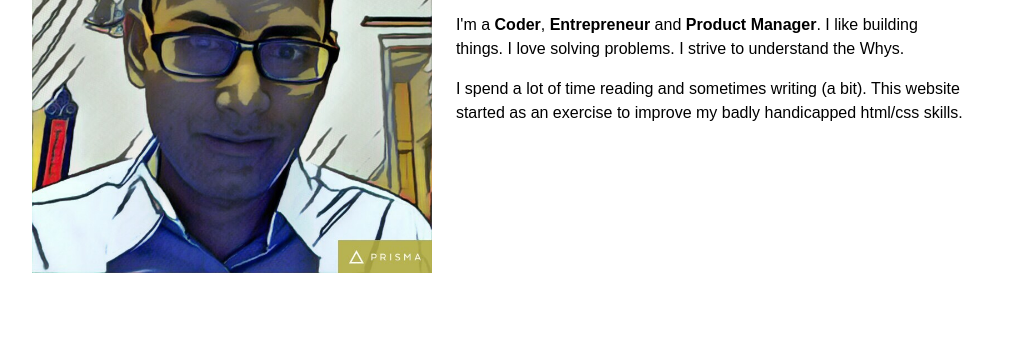
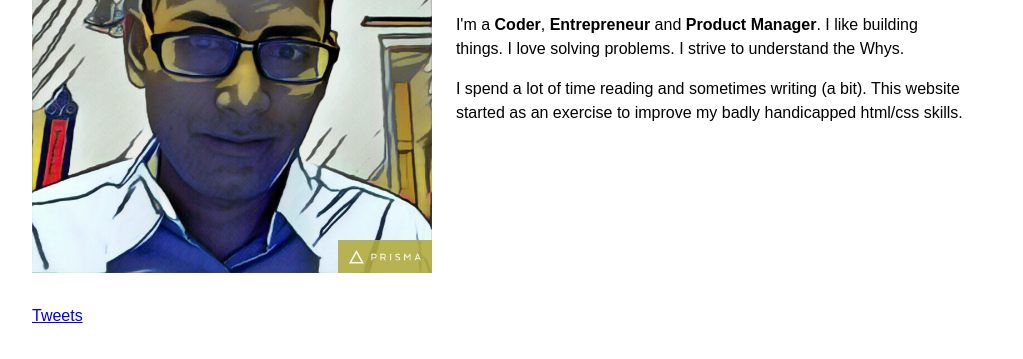
Before and after one commit to archismandas/archisman.com, a plain HTML site: page index.html in a window 1280 px wide. Shown: the part 145-504 px from the top of the page, without its empty margins (128-1151 px from the left). Drawn offline with nearby package versions, Linux system fonts and the light colour scheme; a web font is replaced by a local one.

Commit message:
Twitter Feed Added

```diff
--- a/index.html
+++ b/index.html
@@ -40,6 +40,10 @@
 				</p>
 			</section>
 		</article>
+		<br/>
+		<article>
+			<a class="twitter-timeline" href="https://twitter.com/archismandas?ref_src=twsrc%5Etfw">Tweets</a> <script async src="https://platform.twitter.com/widgets.js" charset="utf-8"></script>
+		</article>
 		<!-- Start Javascript -->
 		<script type="text/javascript" src="https://code.jquery.com/jquery-3.2.0.min.js"></script>
 		<script type="text/javascript">
```
